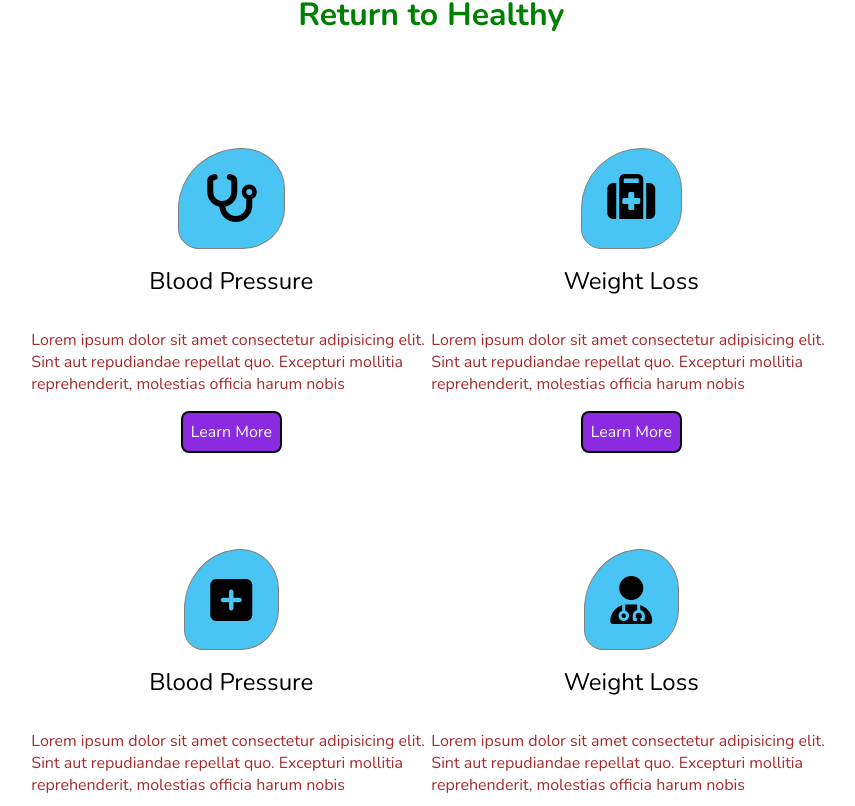
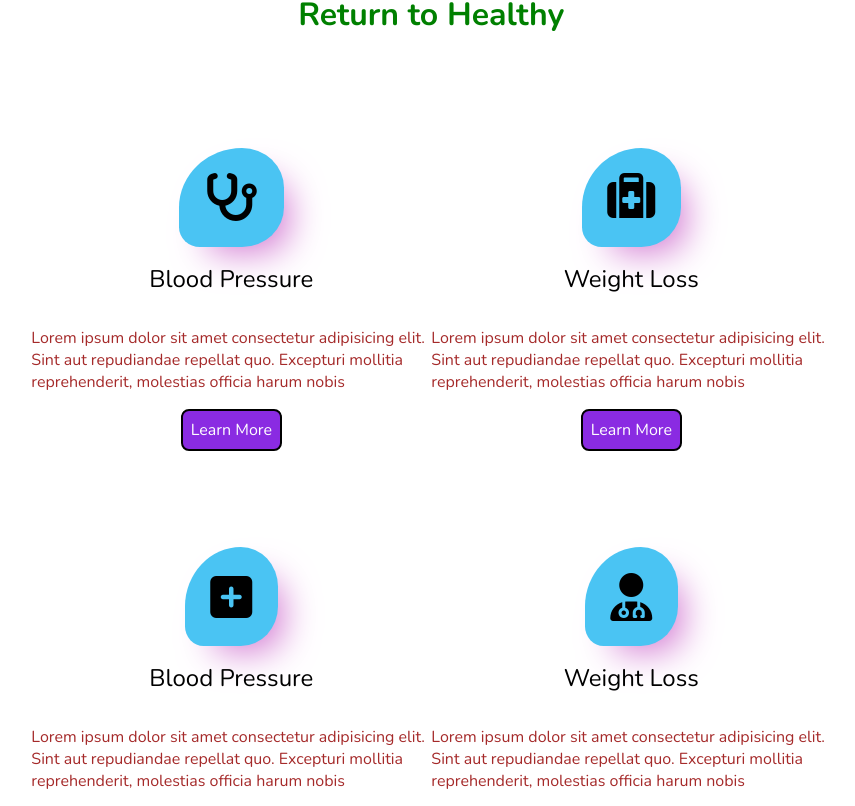
Before and after one commit to piy-crpto/Internship-assignment, a React (Create React App) app: page / in a window 1280 px wide. Shown: the part 1110-1916 px from the top of the page, without its empty margins (201-1056 px from the left). Built offline with nearby package versions, Linux system fonts and the light colour scheme.

Commit message:
Update About.css

```diff
--- a/src/components/About/About.css
+++ b/src/components/About/About.css
@@ -76,12 +76,12 @@
 
 .health-problem i
 {
-    /* background-color: rgb(rgba(0, 81, 255, 0.584), rgb(6, 0, 128), rgba(76, 0, 255, 0.274)); */
-  /* border-radius: 50%; */
-  border-radius: 60% 40% 40% 20%;
-
+     border-radius: 60% 40% 40% 20%;
+  -webkit-box-shadow: 17px 18px 35px -12px rgba(212,127,212,1);
+-moz-box-shadow: 17px 18px 35px -12px rgba(212,127,212,1);
+box-shadow: 17px 18px 35px -12px rgba(212,127,212,1);
   background-color: rgba(74,196,243,1);
-  border: 1px solid grey;
+  /* border: 1px solid grey; */
   padding: 1.6rem;
   font-size: 3rem;
 
```
